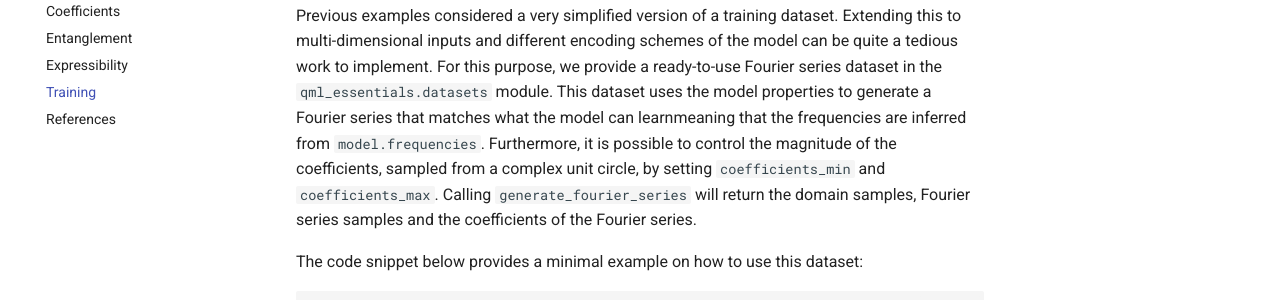
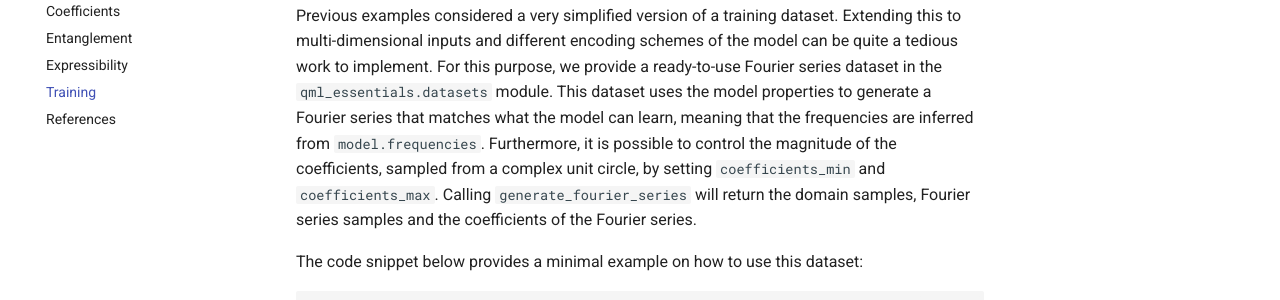
Before and after one commit to cirKITers/qml-essentials, an MkDocs documentation site: the page built from docs/training.md, in a window 1280 px wide and 900 px high, scrolled down 6893 px. Shown: the part 178-478 px from the top of the window. Built offline with MkDocs 1.6.1 and Material for MkDocs 9.7.7, drawn with Linux system fonts in a browser that asks for light colours; emoji names are drawn with the system emoji font.

Commit message:
Update docs/training.md
Co-authored-by: Maja Franz <39725992+majafranz@users.noreply.github.com>

```diff
--- a/docs/training.md
+++ b/docs/training.md
@@ -246,7 +246,7 @@ model.transform_input = lambda inputs, qubit, idx, enc_params: np.arccos(inputs[
 Previous examples considered a very simplified version of a training dataset.
 Extending this to multi-dimensional inputs and different encoding schemes of the model can be quite a tedious work to implement.
 For this purpose, we provide a ready-to-use Fourier series dataset in the `qml_essentials.datasets` module.
-This dataset uses the model properties to generate a Fourier series that matches what the model can learnmeaning that the frequencies are inferred from `model.frequencies`.
+This dataset uses the model properties to generate a Fourier series that matches what the model can learn, meaning that the frequencies are inferred from `model.frequencies`.
 Furthermore, it is possible to control the magnitude of the coefficients, sampled from a complex unit circle, by setting `coefficients_min` and `coefficients_max`.
 Calling `generate_fourier_series` will return the domain samples, Fourier series samples and the coefficients of the Fourier series.
 
```
